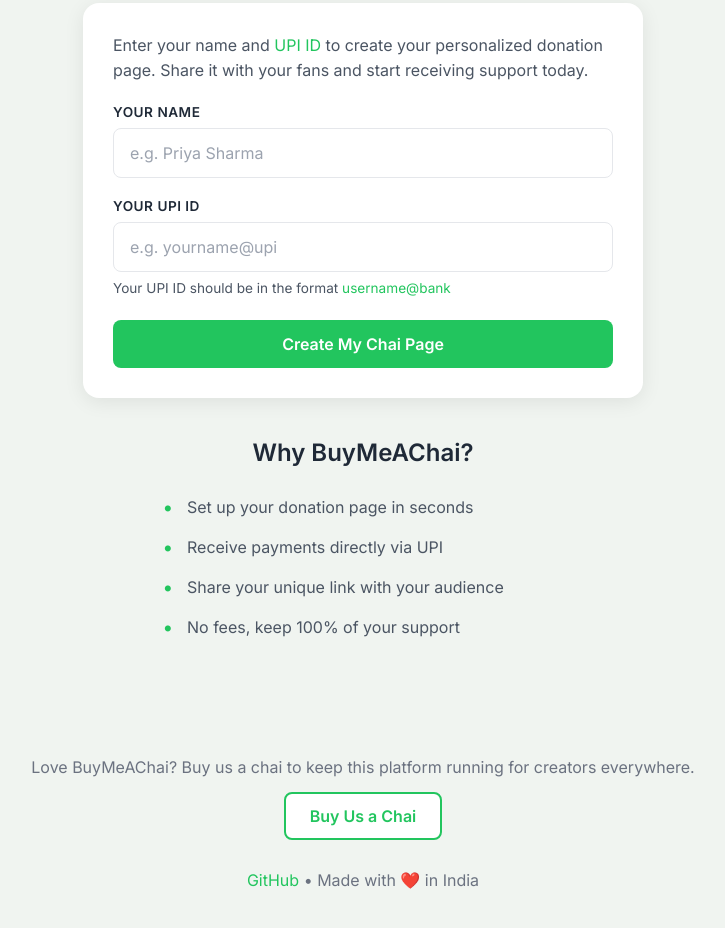
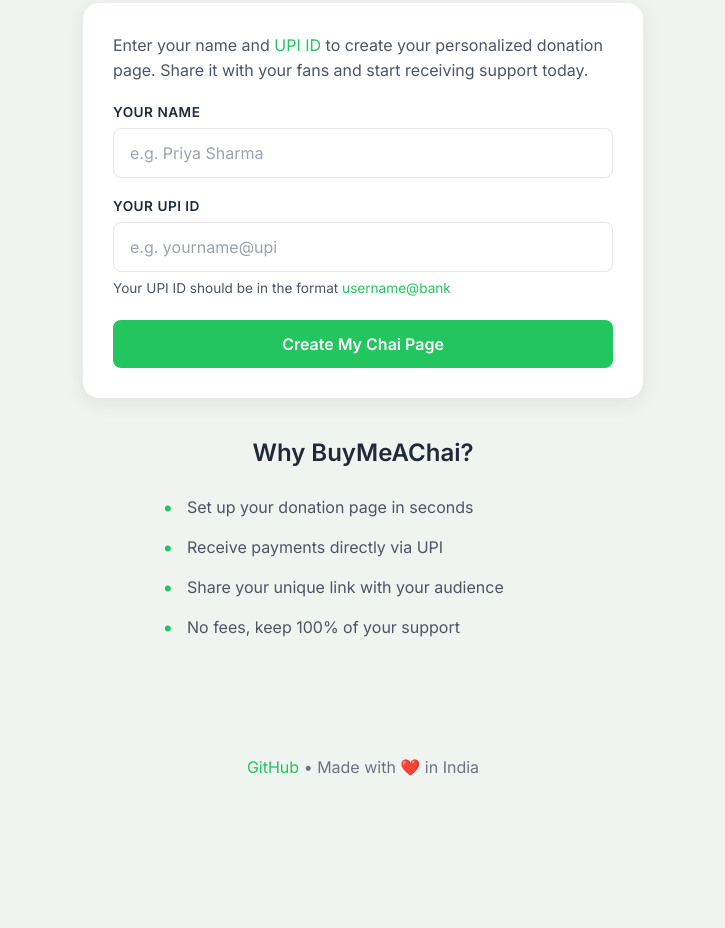
Before and after one commit to xt67/buymeachai, a plain HTML site: page index.html in a window 1280 px wide. Shown: the part 200-1128 px from the top of the page, without its empty margins (277-1002 px from the left). After the commit the page ends 1022 px from the top, so only its background shows below. Drawn offline with Linux system fonts and the light colour scheme.

Commit message:
Clean up footer and README

```diff
--- a/index.html
+++ b/index.html
@@ -259,9 +259,7 @@
     </main>
 
     <footer class="footer">
-        <p>Love BuyMeAChai? Buy us a chai to keep this platform running for creators everywhere.</p>
-        <a href="support.html?name=Rayyan%20Rahman&upi=onlystudies790-1@oksbi" class="btn-outline">Buy Us a Chai</a>
-        <p style="margin-top: 30px;">
+        <p>
             <a href="https://github.com/xt67/buymeachai" target="_blank">GitHub</a> •
             Made with ❤️ in India
         </p>
```
Also changed, not shown: 1 other file.
